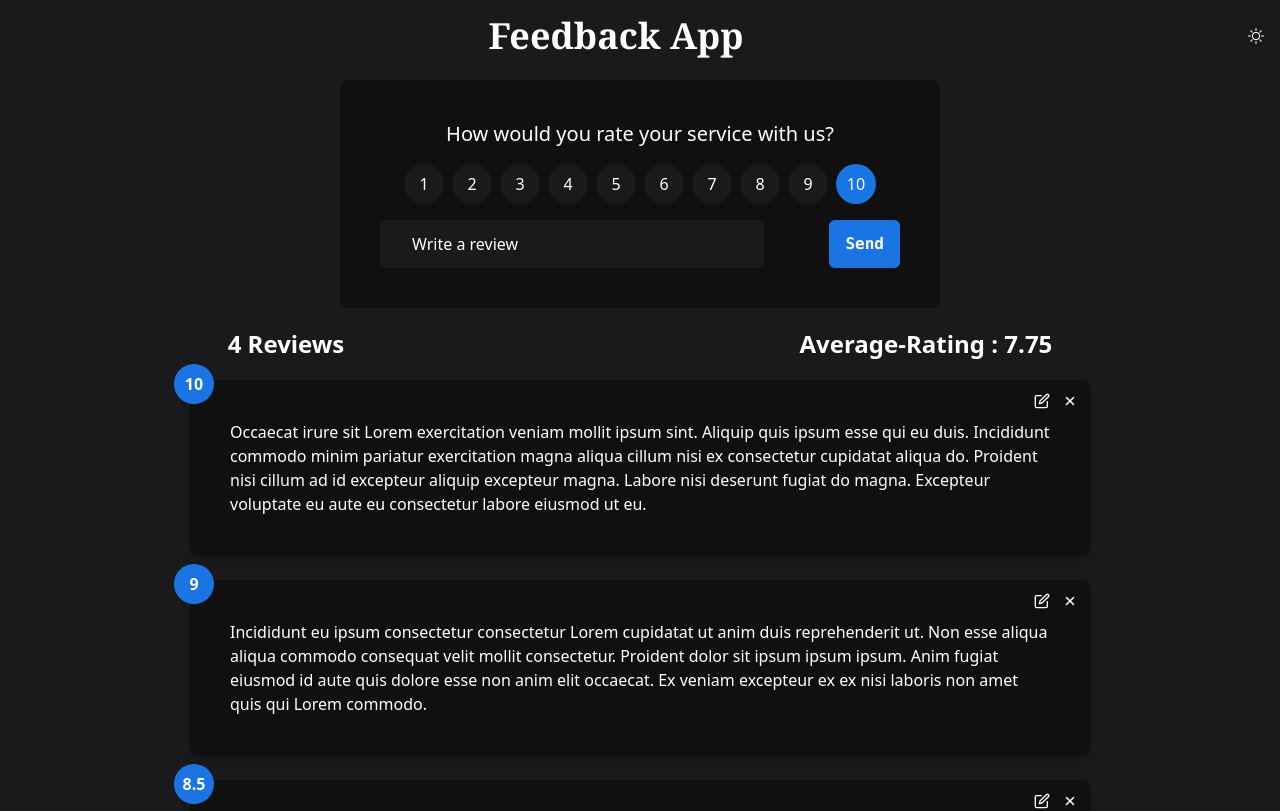
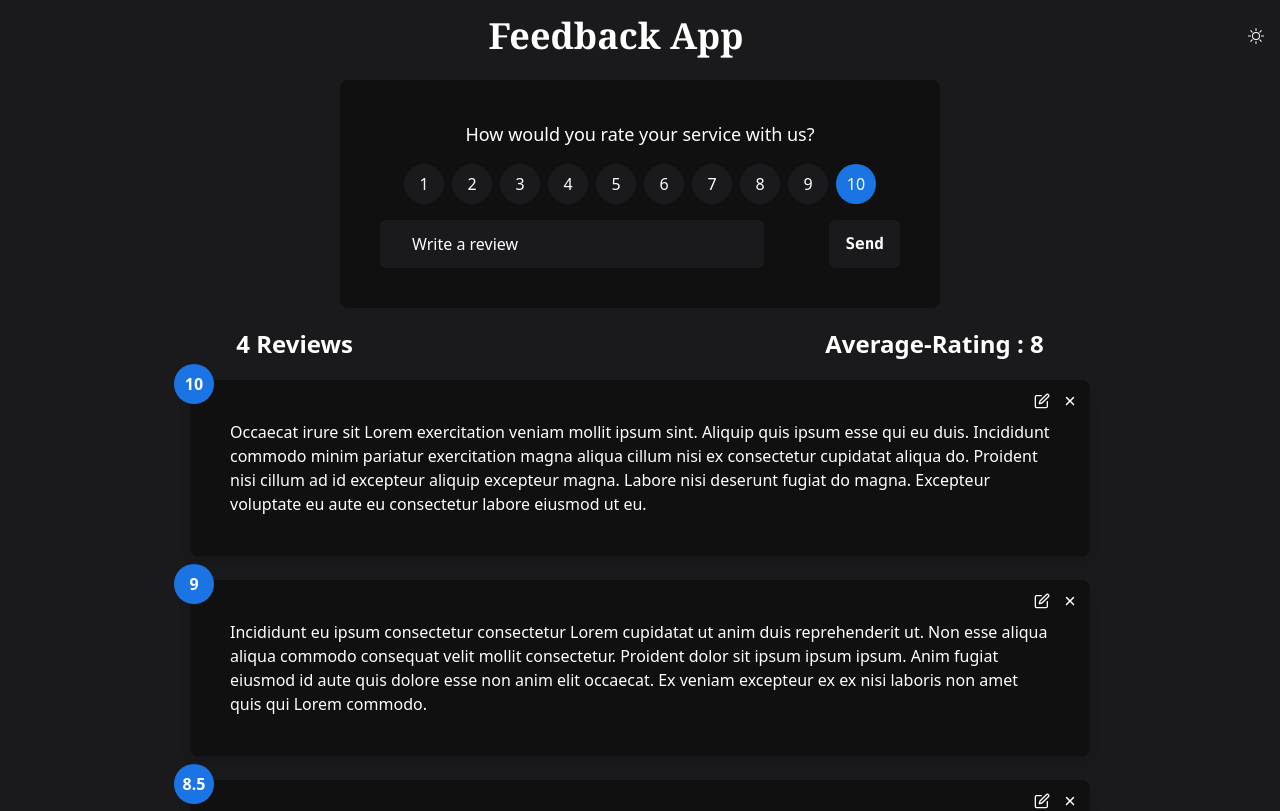
Before and after one commit to dhiant/react-feedback-app, a React (Create React App) app: page / in a window 1280 px wide. Shown: the top 811 px of the page. Built offline with nearby package versions, Linux system fonts and the light colour scheme.

Commit message:
Summary Component as a child of Feedbacklist

```diff
--- a/src/App.js
+++ b/src/App.js
@@ -4,7 +4,6 @@ import FeedbackList from "./components/FeedbackList";
 import FeedBackData from "./data/FeedbackData";
 import ConfirmationWindow from "./components/ConfirmationWindow";
 import ReviewBox from "./components/ReviewBox";
-import Summary from "./components/Summary";
 
 function App() {
   const [feedback, setFeedback] = useState(FeedBackData);
@@ -16,7 +15,8 @@ function App() {
   feedback.forEach((item) => {
     sum += item.rating;
   });
-  const averageRating = feedback.length === 0 ? 0 : sum / feedback.length;
+  const averageRating =
+    feedback.length === 0 ? 0 : (sum / feedback.length).toFixed();
   const handleDelete = (id) => {
     setConfirm({ show: true, id: id });
   };
@@ -42,6 +42,7 @@ function App() {
       { id: Math.random(), rating: rating, text: input },
       ...feedback,
     ]);
+    setInput("");
   };
   return (
     <div className={`mainWrapper bg-background ${theme} min-h-screen`}>
@@ -51,15 +52,19 @@ function App() {
         submitInput={submitInput}
         sendRating={sendRating}
         currentRating={rating}
+        inputValue={input}
       />
-      <Summary averageRating={averageRating} feedback={feedback} />
       {confirm.show && (
         <ConfirmationWindow
           handleConfirmDelete={handleConfirmDelete}
           handleCancel={handleCancel}
         />
       )}
-      <FeedbackList feedback={feedback} handleDelete={handleDelete} />
+      <FeedbackList
+        feedback={feedback}
+        handleDelete={handleDelete}
+        averageRating={averageRating}
+      />
     </div>
   );
 }
--- a/src/components/FeedbackList.jsx
+++ b/src/components/FeedbackList.jsx
@@ -1,7 +1,8 @@
 import React from "react";
 import FeedbackItem from "./FeedbackItem";
+import Summary from "./Summary";
 
-const FeedbackList = ({ feedback, handleDelete }) => {
+const FeedbackList = ({ feedback, handleDelete, averageRating }) => {
   if (feedback.length === 0 || !feedback) {
     return (
       <p className="text-center text-4xl font-serif pt-10 text-primaryText">
@@ -11,6 +12,7 @@ const FeedbackList = ({ feedback, handleDelete }) => {
   }
   return (
     <div>
+      <Summary averageRating={averageRating} feedback={feedback} />
       {feedback.map((item) => (
         <FeedbackItem key={item.id} item={item} handleDelete={handleDelete} />
       ))}
--- a/src/components/ReviewBox.jsx
+++ b/src/components/ReviewBox.jsx
@@ -1,11 +1,17 @@
 import React from "react";
 
-const ReviewBox = ({ sendInput, submitInput, sendRating, currentRating }) => {
+const ReviewBox = ({
+  sendInput,
+  submitInput,
+  sendRating,
+  currentRating,
+  inputValue,
+}) => {
   const ratings = [1, 2, 3, 4, 5, 6, 7, 8, 9, 10];
   return (
     <div className="p-2">
       <div className="mx-0 sm:mx-auto  text-center bg-feedback text-primaryText p-6 sm:p-10 sm:w-[600px] w-full rounded-lg font-sans">
-        <h1 className="text-xl">How would you rate your service with us?</h1>
+        <h1 className="text-lg">How would you rate your service with us?</h1>
         <ul className="flex flex-wrap justify-center gap-2 pt-4">
           {ratings.map((rating) => (
             <li key={rating} onClick={() => sendRating(rating)}>
@@ -21,6 +27,7 @@ const ReviewBox = ({ sendInput, submitInput, sendRating, currentRating }) => {
         </ul>
         <div className="flex flex-wrap justify-between">
           <input
+            value={inputValue}
             onChange={sendInput}
             type="text"
             placeholder="Write a review"
@@ -28,11 +35,17 @@ const ReviewBox = ({ sendInput, submitInput, sendRating, currentRating }) => {
           />
           <button
             onClick={submitInput}
-            className="px-4 py-2 font-bold font-mono md:h-12 mt-4 bg-rating rounded-md  transition-transform duration-200 hover:scale-110 hover:bg-background hover:border-4 hover:border-rating"
+            className="px-4 py-2 font-bold font-mono md:h-12 mt-4 bg-rating rounded-md  active:transition-transform active:duration-200 hover:bg-background hover:border-4 hover:border-rating disabled:bg-background disabled:hover:border-0 disabled:hover:scale-100"
+            disabled={inputValue.trim().length < 10 ? true : false}
           >
             Send
           </button>
         </div>
+        {inputValue.length > 0 && (
+          <h1 className="text-primaryText text-lg pt-3">
+            Text must be at least 10 characters
+          </h1>
+        )}
       </div>
     </div>
   );
```
